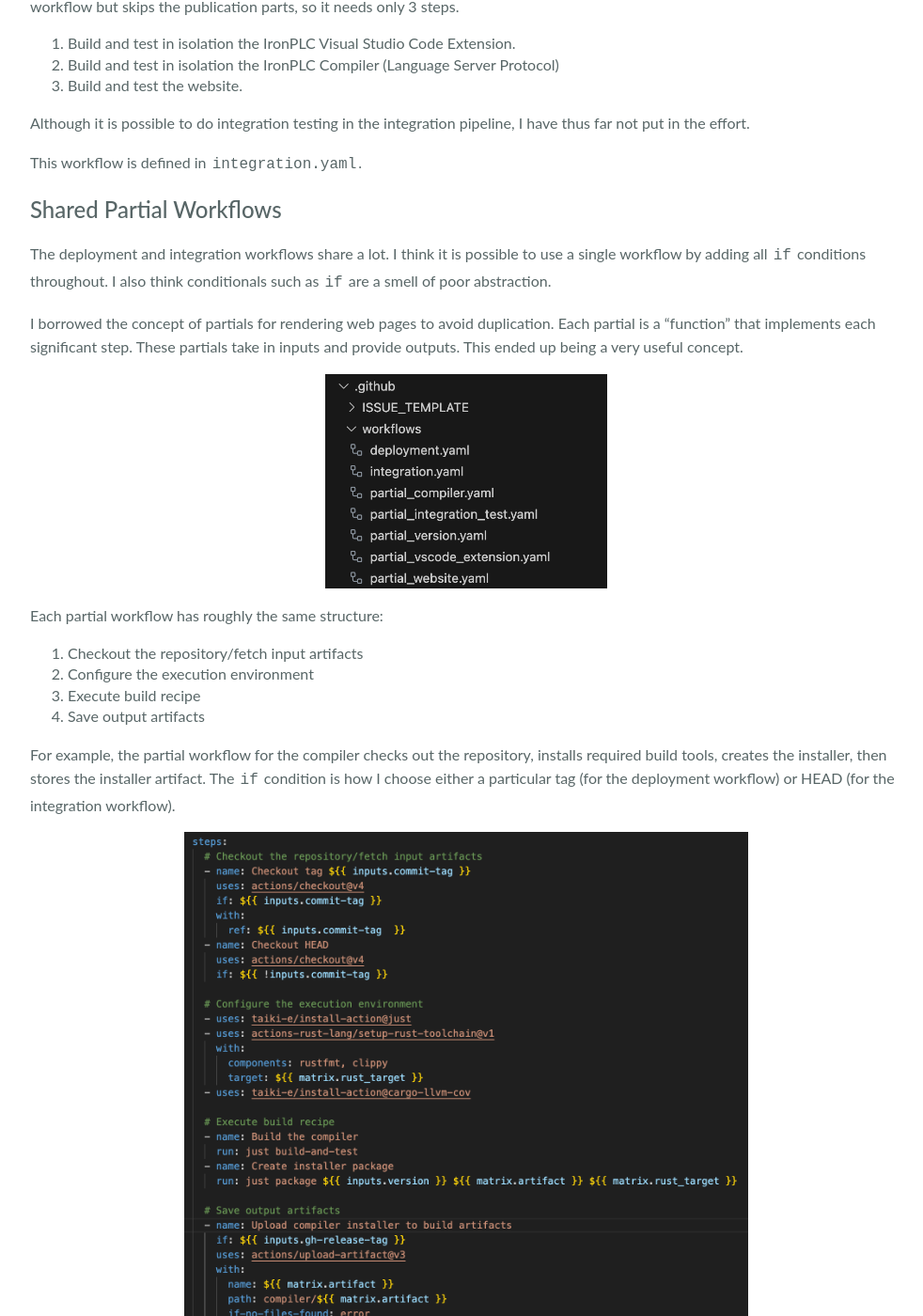
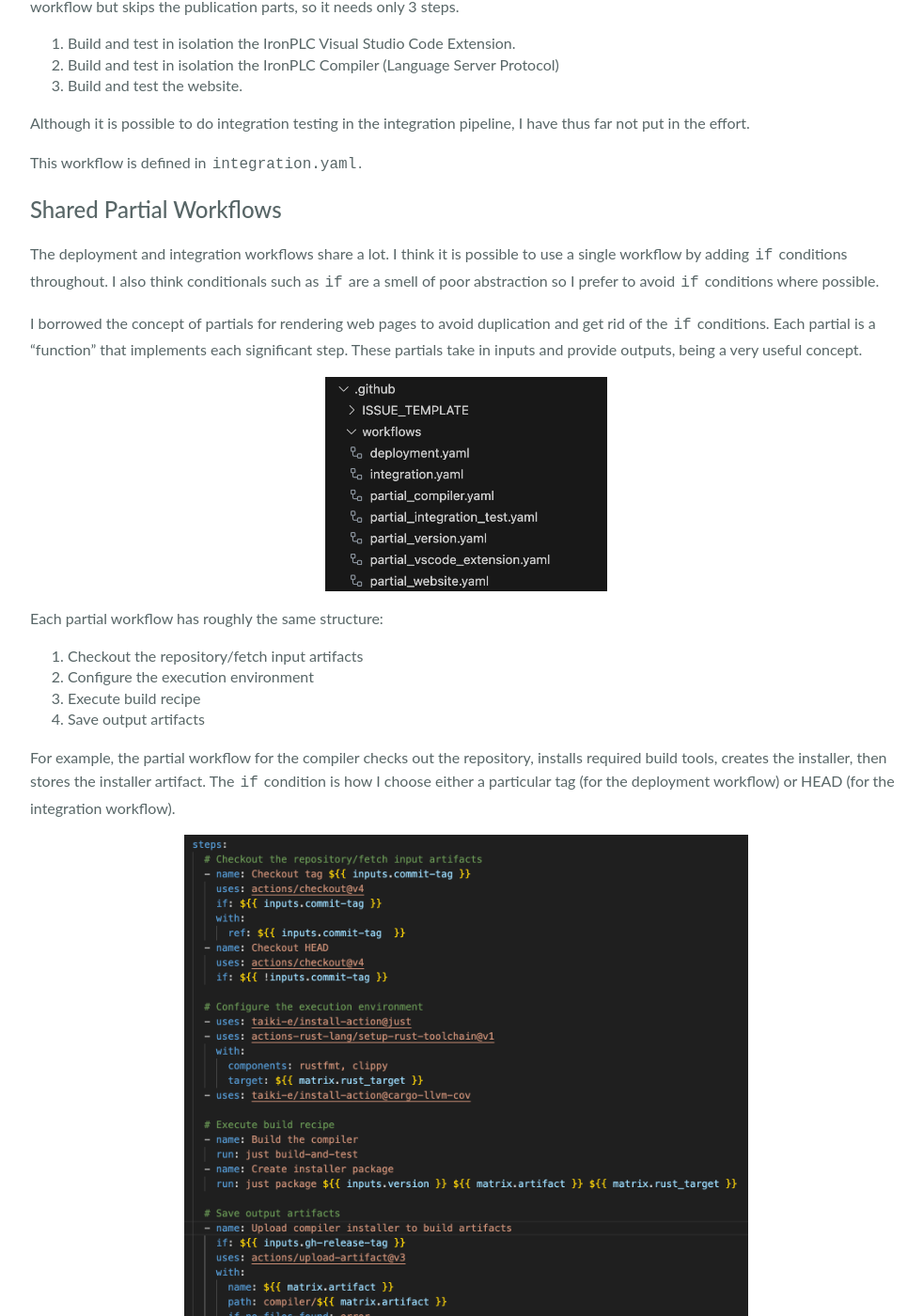
Before and after one commit to garretfick/garretfick.github.io, a Jekyll site: the page built from _posts/2023-11-13-ironplc-pipeline.md, in a window 1280 px wide and 1400 px high, scrolled down 2445 px. Shown: the whole window at 94% size, without its empty margins (144-1126 px from the left). Built offline with Jekyll 4.4.1, drawn with Linux system fonts in a browser that asks for light colours; comment, search, counter and statistics services are not loaded; some of the changed text lies outside the part shown.

Commit message:
Add post about the integration test partial workflow

```diff
--- a/_includes/footer.html
+++ b/_includes/footer.html
@@ -1,5 +1,5 @@
 <footer id="layout-footer">
     <div id="footer" class="inset">
-        <p class="muted credit"><a href="/copyright">&copy; 2012 - 2022 Garret Fick.</a></p>
+        <p class="muted credit"><a href="/copyright">&copy; 2012 - 2024 Garret Fick.</a></p>
     </div>
 </footer>
--- a/_posts/2023-11-13-ironplc-pipeline.md
+++ b/_posts/2023-11-13-ironplc-pipeline.md
@@ -123,12 +123,12 @@
 ## Shared Partial Workflows
 
 The deployment and integration workflows share a lot. I think it is possible to use a single
-workflow by adding all `if` conditions throughout. I also think conditionals such as `if`
-are a smell of poor abstraction.
+workflow by adding `if` conditions throughout. I also think conditionals such as `if`
+are a smell of poor abstraction so I prefer to avoid `if` conditions where possible.
 
-I borrowed the concept of partials for rendering web pages to avoid duplication. Each partial
-is a "function" that implements each significant step. These partials take in inputs and provide
-outputs. This ended up being a very useful concept.
+I borrowed the concept of partials for rendering web pages to avoid duplication and get rid of
+the `if` conditions. Each partial is a "function" that implements each significant step.
+These partials take in inputs and provide outputs, being a very useful concept.
 
 <img width="300px" src="/static/img/blog/ironplc-pipeline/workflows.png"/>
 
@@ -148,3 +148,4 @@
 Posts that follow describe in detail the partial workflows.
 
 1. [The Version Partial Workflow]({% post_url 2023-11-19-version-workflow %})
+1. [The Integration Test Partial Workflow]({% post_url 2024-02-05-integration-test-workflow %})
--- a/aspell-dict.txt
+++ b/aspell-dict.txt
@@ -391,3 +391,7 @@
 integrations
 runnable
 reStructuredText
+vec
+cdot
+MSI
+NSI
```
Also changed, not shown: other parts of _posts/2023-11-13-ironplc-pipeline.md (+1 -1 lines), _posts/2024-02-05-integration-test-workflow.md (added, +107 -0 lines).
